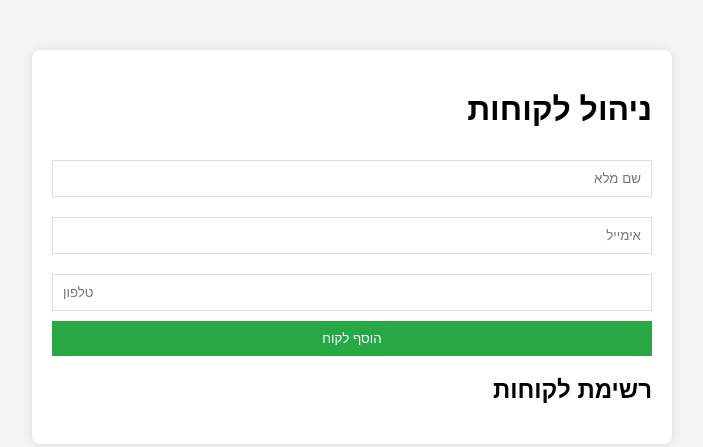
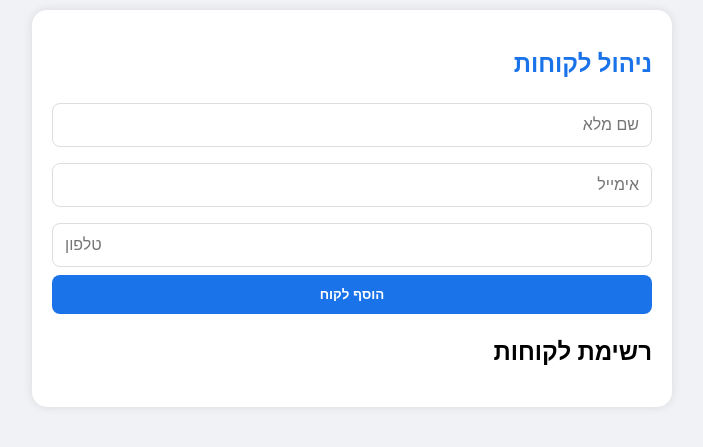
Before and after one commit to Hhttp01/CRMSPro, a plain HTML site: page client/index.html in a window 1280 px wide. Shown: the whole page, without its empty margins (288-991 px from the left). Drawn offline with Linux system fonts and the light colour scheme; no server answers.

Commit message:
Update style.css

```diff
--- a/client/style.css
+++ b/client/style.css
@@ -4,3 +4,10 @@ input { width: 100%; padding: 10px; margin: 10px 0; border: 1px solid #ddd; box-
 button { width: 100%; padding: 10px; background: #28a745; color: white; border: none; cursor: pointer; }
 ul { list-style: none; padding: 0; }
 li { padding: 10px; border-bottom: 1px solid #eee; }
+body { font-family: 'Segoe UI', sans-serif; background: #f0f2f5; margin: 0; padding: 10px; direction: rtl; }
+.container { max-width: 600px; margin: auto; background: white; padding: 20px; border-radius: 15px; shadow: 0 4px 12px rgba(0,0,0,0.1); }
+h1 { color: #1a73e8; font-size: 24px; }
+input { width: 100%; padding: 12px; margin: 8px 0; border: 1px solid #ddd; border-radius: 8px; box-sizing: border-box; font-size: 16px; }
+button { width: 100%; padding: 12px; background: #1a73e8; color: white; border: none; border-radius: 8px; font-weight: bold; cursor: pointer; }
+.customer-card { display: flex; justify-content: space-between; align-items: center; background: #fff; border: 1px solid #eee; padding: 15px; margin-top: 10px; border-radius: 10px; text-align: right; }
+.ws-btn { background: #25D366; color: white; text-decoration: none; padding: 8px 12px; border-radius: 5px; font-size: 14px; }
```
